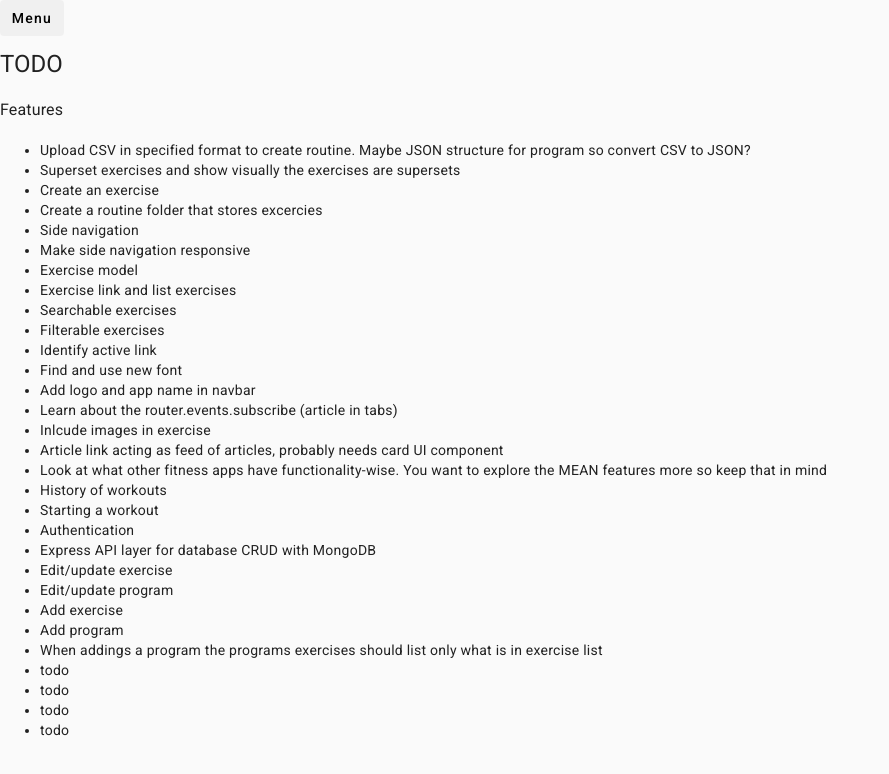
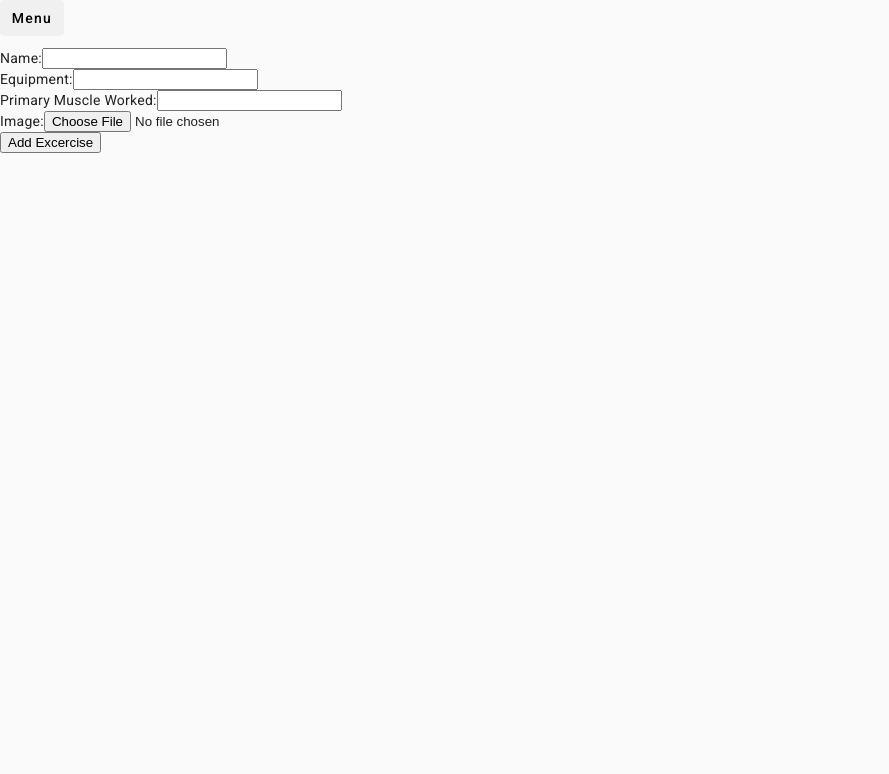
Before and after one commit to ryanvahl/Grasp, an Angular app in the folder grasp-app/: page /manage-exercises in a window 1280 px wide. Before the commit this address led to /. Shown: the top 774 px of the page, without its empty margins (0-889 px from the left). Built offline with nearby package versions, Linux system fonts and the light colour scheme.

Commit message:
add todo link, add exercise form with minor reactive validation, more todo items

```diff
--- a/grasp-app/src/app/app.routes.ts
+++ b/grasp-app/src/app/app.routes.ts
@@ -3,10 +3,12 @@ import { TodoComponent } from './todo/todo.component';
 import { NavigationComponent } from './navigation/navigation.component';
 import { ExercisesListComponent } from './exercises-list/exercises-list.component';
 import { ProgramListComponent } from './program-list/program-list.component';
+import { ExerciseFormComponent } from './exercise-form/exercise-form.component';
 
 export const routes: Routes = [
     // no path provided
     {path:"", component: TodoComponent},
     {path:"exercises", component: ExercisesListComponent},
-    {path: "programs", component: ProgramListComponent}
+    {path: "programs", component: ProgramListComponent},
+    {path: "manage-exercises", component: ExerciseFormComponent}
 ];
--- /dev/null
+++ b/grasp-app/src/app/exercise-form/exercise-form.component.html
@@ -0,0 +1,23 @@
+<form [formGroup]="exerciseForm" (ngSubmit)="onSubmit()">
+    <div>
+        <label>Name:</label>
+        <input type="text" formControlName="name">
+        <!-- <input type="text"> -->
+    </div>
+    <div>
+        <label>Equipment:</label>
+        <input type="text" formControlName="equipment">
+        <!-- <input type="text"> -->
+    </div>
+    <div>
+        <label>Primary Muscle Worked:</label>
+        <input type="text" formControlName="primaryMuscleWorked">
+        <!-- <input type="text"> -->
+    </div>
+    <div>
+        <label>Image:</label>
+        <input type="file" formControlName="imageExercise">
+        <!-- <input type="file"> -->
+    </div>
+    <button type="submit">Add Excercise</button>
+</form>
--- /dev/null
+++ b/grasp-app/src/app/exercise-form/exercise-form.component.ts
@@ -0,0 +1,30 @@
+import { Component, OnInit } from '@angular/core';
+import { FormsModule, ReactiveFormsModule, FormGroup, FormBuilder, Validators } from '@angular/forms';
+
+@Component({
+  selector: 'app-exercise-form',
+  standalone: true,
+  imports: [FormsModule, ReactiveFormsModule],
+  templateUrl: './exercise-form.component.html',
+  styleUrl: './exercise-form.component.css'
+})
+export class ExerciseFormComponent implements OnInit{
+
+  constructor(private formBuilder: FormBuilder){}
+
+  ngOnInit(): void {
+    this.exerciseForm = this.formBuilder.group({
+      name: ['', Validators.required],
+      equipment: ['', Validators.required],
+      primaryMuscleWorked: ['', Validators.required],
+      imageExercise: ['', Validators.required]
+    });
+  }
+  exerciseForm: FormGroup = new FormGroup({});
+
+  onSubmit() {
+    if(this.exerciseForm.valid) {
+      console.log("valid");
+    }
+  }
+}
--- a/grasp-app/src/app/navigation/navigation.component.html
+++ b/grasp-app/src/app/navigation/navigation.component.html
@@ -1,13 +1,18 @@
 <mat-sidenav-container class="nav-container">
     <mat-sidenav class="sidenav" #sidenav mode="side">
         <mat-list role="list">
+            <mat-list-item role="listitem">
+                <a class="nav-link" [routerLink]="['/']">TODO</a>
+            </mat-list-item>
             <mat-list-item role="listitem">
                 <a class="nav-link" [routerLink]="['/exercises']">Exercises</a>
             </mat-list-item>
             <mat-list-item role="listitem">
                 <a class="nav-link" [routerLink]="['/programs']">Programs</a>
             </mat-list-item>
-            <mat-list-item role="listitem">Item 3</mat-list-item>
+            <mat-list-item role="listitem">
+                <a class="nav-link" [routerLink]="['/manage-exercises']">Manage Exercises</a>
+            </mat-list-item>
           </mat-list>
     </mat-sidenav>
 
@@ -19,6 +24,9 @@
         <div *ngIf="activeRoute === '/programs'">
              <app-program-list></app-program-list>
         </div>
+        <div *ngIf="activeRoute === '/manage-exercises'">
+            <app-exercise-form></app-exercise-form>
+        </div>
         <div *ngIf="activeRoute === '/'">
             <app-todo></app-todo>
         </div>
--- a/grasp-app/src/app/navigation/navigation.component.ts
+++ b/grasp-app/src/app/navigation/navigation.component.ts
@@ -7,12 +7,13 @@ import { RouterModule, Router, ActivatedRoute } from '@angular/router';
 import { CommonModule } from '@angular/common';
 import { ExercisesListComponent } from '../exercises-list/exercises-list.component';
 import { ProgramListComponent } from '../program-list/program-list.component';
+import { ExerciseFormComponent } from '../exercise-form/exercise-form.component';
 import { TodoComponent } from '../todo/todo.component';
 
 @Component({
   selector: 'app-navigation',
   standalone: true,
-  imports: [MatSidenavModule, MatCheckboxModule, MatButtonModule, RouterModule, CommonModule, ExercisesListComponent, ProgramListComponent, MatListModule, TodoComponent],
+  imports: [MatSidenavModule, MatCheckboxModule, MatButtonModule, RouterModule, CommonModule, ExercisesListComponent, ProgramListComponent, MatListModule, TodoComponent, ExerciseFormComponent],
   templateUrl: './navigation.component.html',
   styleUrl: './navigation.component.css'
 })
--- a/grasp-app/src/app/todo/todo.component.html
+++ b/grasp-app/src/app/todo/todo.component.html
@@ -27,6 +27,10 @@
     <li>Add exercise</li>
     <li>Add program</li>
     <li>When addings a program the programs exercises should list only what is in exercise list</li>
+    <li>Either make the manage exerise change to add or update based on if exercise exists or make two separate pages</li>
+    <li>Validate any forms in app</li>
+    <li>Style forms</li>
+    <li>Style lists</li>
     <li>todo</li>
     <li>todo</li>
     <li>todo</li>
```
Also changed, not shown: grasp-app/src/app/exercise-form/exercise-form.component.css (added), 1 other file (tests, documents, lock files or other folders).
